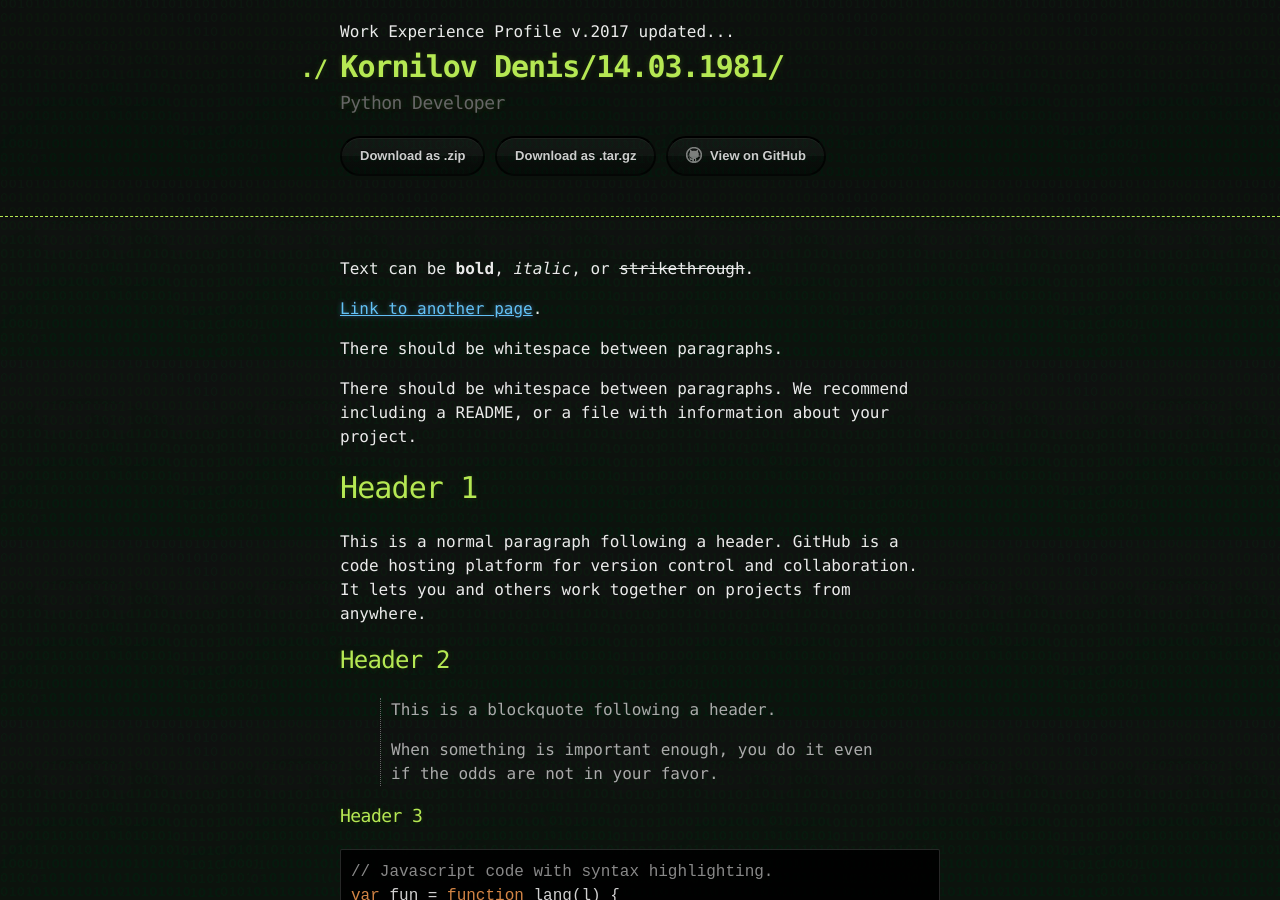
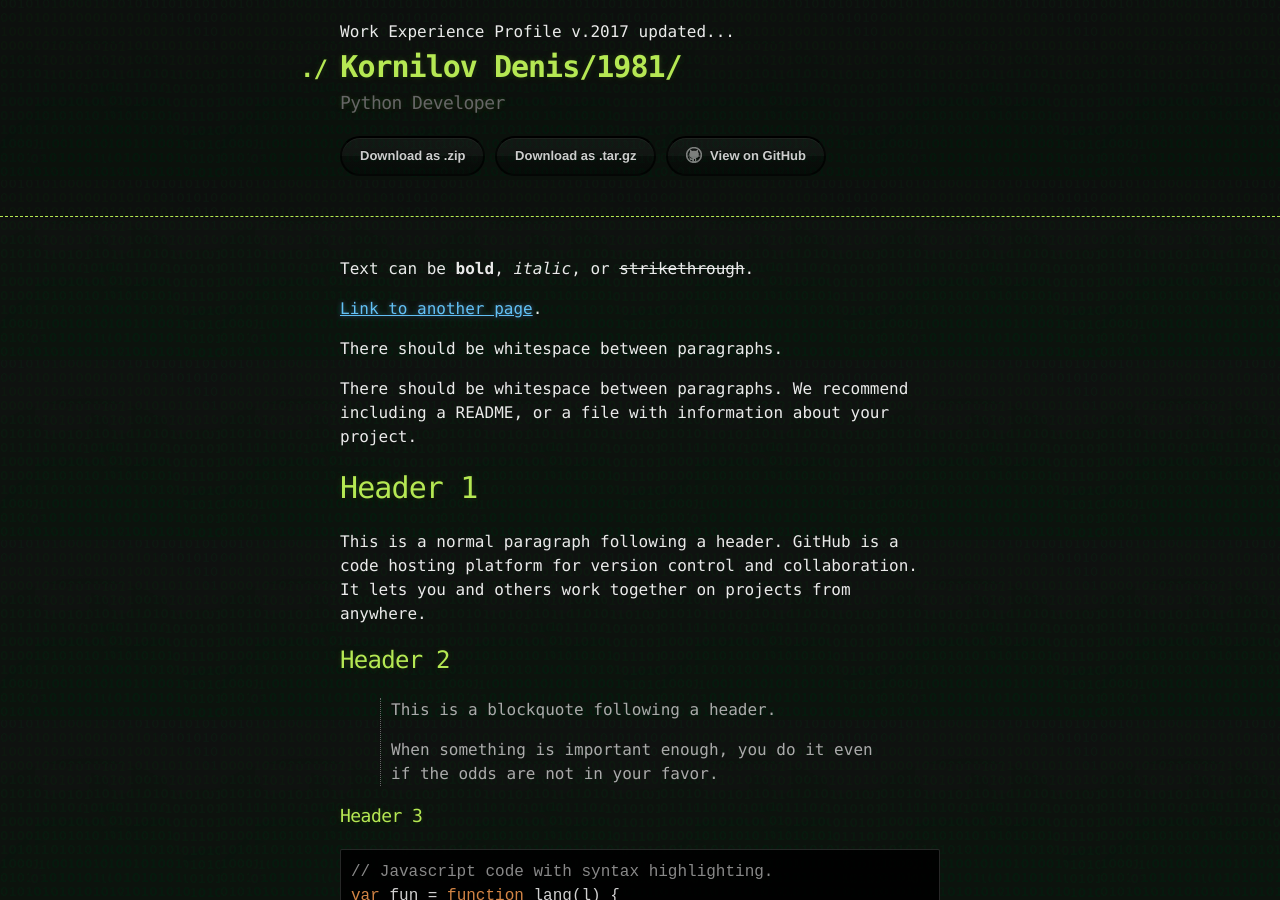
Before and after one commit to kornilov1981/kornilov1981.github.io, a Jekyll site: the page built from index.md, in a window 1280 px wide and 900 px high. Built offline with Jekyll 4.4.1, drawn with Linux system fonts in a browser that asks for light colours.

Commit message:
Update default.html

```diff
--- a/_layouts/default.html
+++ b/_layouts/default.html
@@ -13,7 +13,7 @@
     <header>
       <div class="container">
         Work Experience Profile v.2017 updated...
-	    <h1>Kornilov Denis/14.03.1981/</h1>
+	    <h1>Kornilov Denis/1981/</h1>
           <h2>Python Developer</h2>
 
 
```
